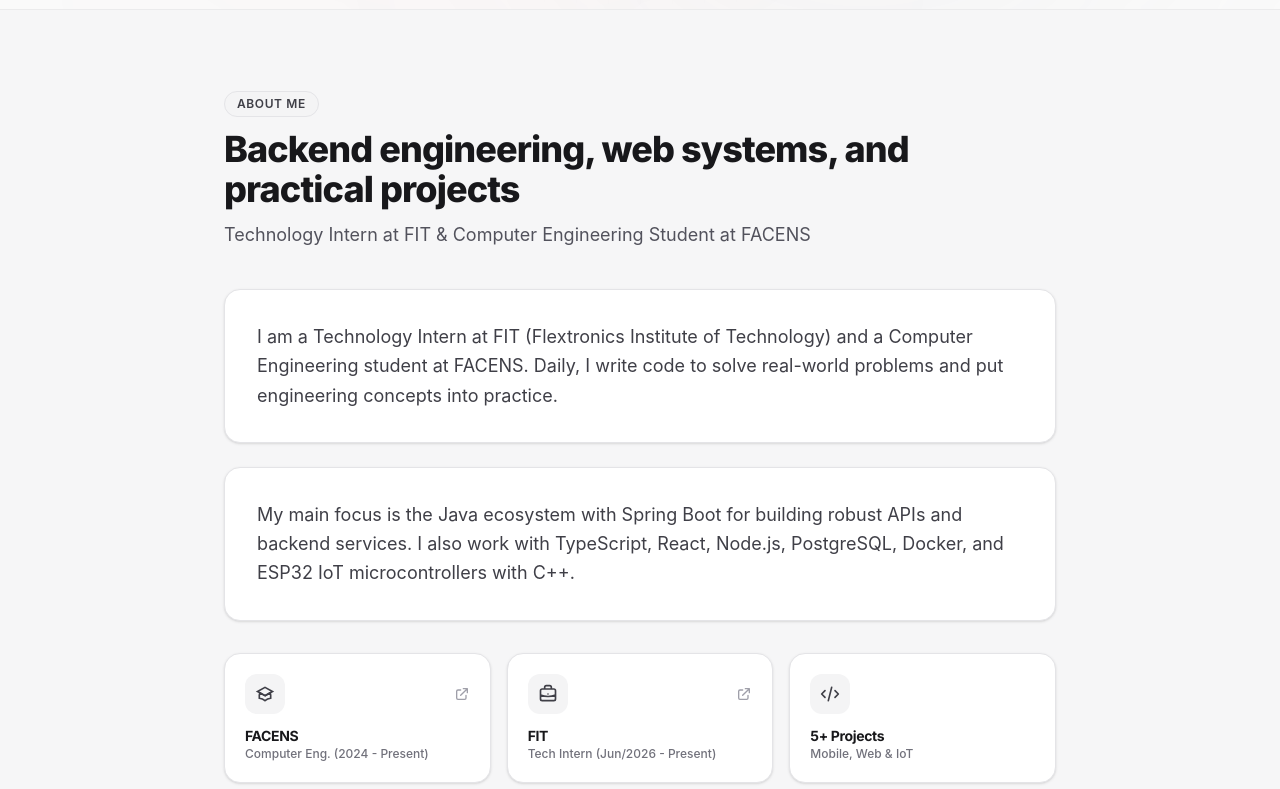
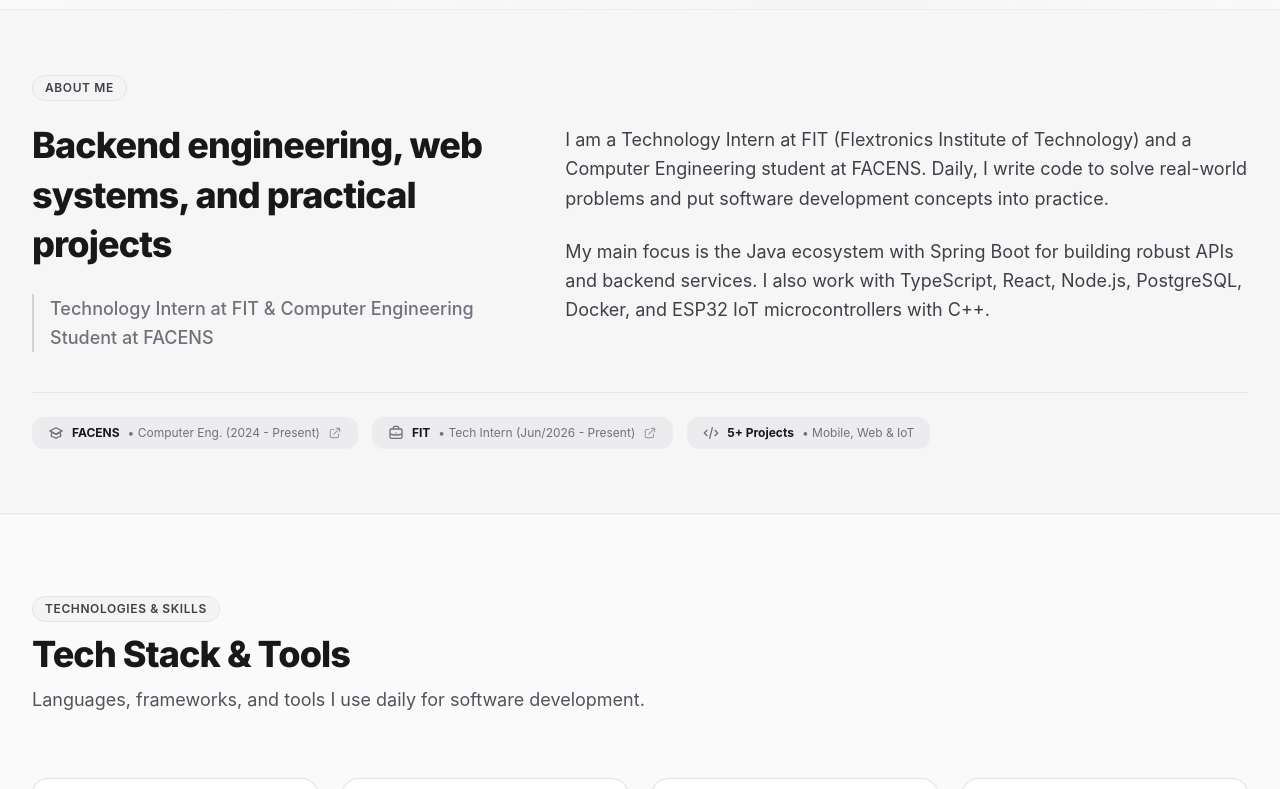
Before and after one commit to Gabrieldsrod/portfolio, an Angular app in the folder frontend/: page / in a window 1280 px wide. Shown: the part 711-1500 px from the top of the page. Built offline with nearby package versions, Linux system fonts and the light colour scheme.

Commit message:
refactor: improve content clarity and consistency in about section

```diff
--- a/frontend/src/app/components/about/about.component.html
+++ b/frontend/src/app/components/about/about.component.html
@@ -1,87 +1,81 @@
 <!-- About Section -->
-<section id="about" class="py-20 relative bg-zinc-100/50 dark:bg-zinc-900/30 border-y border-zinc-200/60 dark:border-zinc-800/60 transition-colors duration-300">
-  <div class="max-w-4xl mx-auto px-4 sm:px-6 lg:px-8 space-y-10">
+<section id="about" class="py-12 sm:py-16 relative bg-zinc-100/50 dark:bg-zinc-900/30 border-y border-zinc-200/60 dark:border-zinc-800/60 transition-colors duration-300">
+  <div class="max-w-7xl mx-auto px-4 sm:px-6 lg:px-8">
 
-    <!-- Header -->
-    <div class="space-y-3">
+    <!-- Section Badge -->
+    <div class="mb-5">
       <div class="inline-flex items-center gap-1.5 px-3 py-1 rounded-full bg-zinc-100 dark:bg-zinc-800/80 text-zinc-700 dark:text-zinc-300 border border-zinc-200 dark:border-zinc-700/60 text-xs font-semibold uppercase tracking-wider">
         <span>{{ lang.t().about.badge }}</span>
       </div>
-      <h2 class="text-3xl sm:text-4xl font-extrabold text-zinc-900 dark:text-white tracking-tight">
+    </div>
+
+    <!-- Editorial 2-Column Grid -->
+    <div class="grid grid-cols-1 lg:grid-cols-12 gap-10 lg:gap-16 items-start">
+
+      <!-- LEFT COLUMN: Main Title & Subtitle -->
+      <div class="lg:col-span-5 space-y-6">
+        <h2 class="text-3xl sm:text-4xl font-extrabold text-zinc-900 dark:text-white tracking-tight leading-snug">
           {{ lang.t().about.title }}
         </h2>
-      <p class="text-zinc-600 dark:text-zinc-400 text-base sm:text-lg">
+
+        <p class="text-base sm:text-lg font-medium text-zinc-500 dark:text-zinc-400 leading-relaxed border-l-2 border-zinc-300 dark:border-zinc-700 pl-4">
           {{ lang.t().about.subtitle }}
         </p>
       </div>
 
-    <!-- Bio Paragraphs & Highlights -->
-    <div class="space-y-6 text-zinc-700 dark:text-zinc-300 leading-relaxed text-base sm:text-lg">
-      <p class="bg-white dark:bg-zinc-900/80 p-6 sm:p-8 rounded-2xl border border-zinc-200 dark:border-zinc-800 shadow-sm">
+      <!-- RIGHT COLUMN: Continuous Unboxed Prose Paragraphs -->
+      <div class="lg:col-span-7 space-y-6 text-zinc-700 dark:text-zinc-300 leading-relaxed text-base sm:text-lg font-normal lg:pt-1">
+        <p>
           {{ lang.t().about.p1 }}
         </p>
-      <p class="bg-white dark:bg-zinc-900/80 p-6 sm:p-8 rounded-2xl border border-zinc-200 dark:border-zinc-800 shadow-sm">
+        <p>
           {{ lang.t().about.p2 }}
         </p>
+      </div>
 
-      <!-- Profile Highlight Cards -->
-      <div class="grid grid-cols-1 sm:grid-cols-3 gap-4 pt-2">
+    </div>
 
-        <!-- Card 1: Academic (FACENS Link) -->
-        <a href="https://facens.br" target="_blank" rel="noopener noreferrer" class="p-5 rounded-2xl bg-white dark:bg-zinc-900 border border-zinc-200 dark:border-zinc-800 space-y-3 hover:border-zinc-400 dark:hover:border-zinc-700 transition-all group block shadow-sm" title="Visitar site da FACENS">
-          <div class="flex items-center justify-between">
-            <div class="p-2.5 rounded-xl bg-zinc-100 dark:bg-zinc-800 text-zinc-700 dark:text-zinc-300 group-hover:scale-105 transition-transform w-fit">
-              <svg class="w-5 h-5" fill="none" viewBox="0 0 24 24" stroke="currentColor" stroke-width="2">
+    <!-- Bottom Profile Highlights: Discrete Horizontal List / Pills -->
+    <div class="flex flex-wrap items-center gap-3.5 pt-6 mt-8 sm:mt-10 border-t border-zinc-200/80 dark:border-zinc-800/80">
+
+        <!-- Item 1: Academic (FACENS Link) -->
+        <a href="https://facens.br" target="_blank" rel="noopener noreferrer"
+           class="inline-flex items-center gap-2 px-4 py-2 rounded-xl bg-zinc-200/50 dark:bg-zinc-800/50 hover:bg-zinc-200 dark:hover:bg-zinc-800 text-zinc-800 dark:text-zinc-200 transition-all group cursor-pointer text-xs font-medium"
+           title="Visitar site da FACENS">
+          <svg class="w-4 h-4 text-zinc-500 dark:text-zinc-400 group-hover:text-zinc-900 dark:group-hover:text-white transition-colors" fill="none" viewBox="0 0 24 24" stroke="currentColor" stroke-width="2">
             <path d="M12 14l9-5-9-5-9 5 9 5z" />
             <path d="M12 14l6.16-3.422a12.083 12.083 0 01.665 6.479A11.952 11.952 0 0012 20.055a11.952 11.952 0 00-6.824-2.998 12.078 12.078 0 01.665-6.479L12 14z" />
           </svg>
-            </div>
-            <svg class="w-4 h-4 text-zinc-400 group-hover:text-zinc-600 dark:group-hover:text-zinc-300 transition-colors" fill="none" viewBox="0 0 24 24" stroke="currentColor" stroke-width="2">
+          <span class="font-bold text-zinc-900 dark:text-white">{{ lang.t().about.card1Title }}</span>
+          <span class="text-zinc-500 dark:text-zinc-400 font-normal">&bull; {{ lang.t().about.card1Sub }}</span>
+          <svg class="w-3.5 h-3.5 text-zinc-400 group-hover:text-zinc-700 dark:group-hover:text-zinc-300 transition-colors" fill="none" viewBox="0 0 24 24" stroke="currentColor" stroke-width="2">
             <path stroke-linecap="round" stroke-linejoin="round" d="M10 6H6a2 2 0 00-2 2v10a2 2 0 002 2h10a2 2 0 002-2v-4M14 4h6m0 0v6m0-6L10 14" />
           </svg>
-          </div>
-          <div>
-            <h4 class="text-sm font-bold text-zinc-900 dark:text-white group-hover:text-zinc-700 dark:group-hover:text-zinc-200 transition-colors flex items-center gap-1">
-              <span>{{ lang.t().about.card1Title }}</span>
-            </h4>
-            <p class="text-xs font-medium text-zinc-500 dark:text-zinc-400">{{ lang.t().about.card1Sub }}</p>
-          </div>
         </a>
 
-        <!-- Card 2: Role (FIT Link) -->
-        <a href="https://www.fit-tecnologia.org.br" target="_blank" rel="noopener noreferrer" class="p-5 rounded-2xl bg-white dark:bg-zinc-900 border border-zinc-200 dark:border-zinc-800 space-y-3 hover:border-zinc-400 dark:hover:border-zinc-700 transition-all group block shadow-sm" title="Visitar site do FIT">
-          <div class="flex items-center justify-between">
-            <div class="p-2.5 rounded-xl bg-zinc-100 dark:bg-zinc-800 text-zinc-700 dark:text-zinc-300 group-hover:scale-105 transition-transform w-fit">
-              <svg class="w-5 h-5" fill="none" viewBox="0 0 24 24" stroke="currentColor" stroke-width="2">
+        <!-- Item 2: Role (FIT Link) -->
+        <a href="https://www.fit-tecnologia.org.br" target="_blank" rel="noopener noreferrer"
+           class="inline-flex items-center gap-2 px-4 py-2 rounded-xl bg-zinc-200/50 dark:bg-zinc-800/50 hover:bg-zinc-200 dark:hover:bg-zinc-800 text-zinc-800 dark:text-zinc-200 transition-all group cursor-pointer text-xs font-medium"
+           title="Visitar site do FIT">
+          <svg class="w-4 h-4 text-zinc-500 dark:text-zinc-400 group-hover:text-zinc-900 dark:group-hover:text-white transition-colors" fill="none" viewBox="0 0 24 24" stroke="currentColor" stroke-width="2">
             <path stroke-linecap="round" stroke-linejoin="round" d="M21 13.255A23.931 23.931 0 0112 15c-3.183 0-6.22-.62-9-1.745M16 6V4a2 2 0 00-2-2h-4a2 2 0 00-2 2v2m4 6h.01M5 20h14a2 2 0 002-2V8a2 2 0 00-2-2H5a2 2 0 00-2 2v10a2 2 0 002 2z" />
           </svg>
-            </div>
-            <svg class="w-4 h-4 text-zinc-400 group-hover:text-zinc-600 dark:group-hover:text-zinc-300 transition-colors" fill="none" viewBox="0 0 24 24" stroke="currentColor" stroke-width="2">
+          <span class="font-bold text-zinc-900 dark:text-white">{{ lang.t().about.card2Title }}</span>
+          <span class="text-zinc-500 dark:text-zinc-400 font-normal">&bull; {{ lang.t().about.card2Sub }}</span>
+          <svg class="w-3.5 h-3.5 text-zinc-400 group-hover:text-zinc-700 dark:group-hover:text-zinc-300 transition-colors" fill="none" viewBox="0 0 24 24" stroke="currentColor" stroke-width="2">
             <path stroke-linecap="round" stroke-linejoin="round" d="M10 6H6a2 2 0 00-2 2v10a2 2 0 002 2h10a2 2 0 002-2v-4M14 4h6m0 0v6m0-6L10 14" />
           </svg>
-          </div>
-          <div>
-            <h4 class="text-sm font-bold text-zinc-900 dark:text-white group-hover:text-zinc-700 dark:group-hover:text-zinc-200 transition-colors flex items-center gap-1">
-              <span>{{ lang.t().about.card2Title }}</span>
-            </h4>
-            <p class="text-xs font-medium text-zinc-500 dark:text-zinc-400">{{ lang.t().about.card2Sub }}</p>
-          </div>
         </a>
 
-        <!-- Card 3: Projects -->
-        <div class="p-5 rounded-2xl bg-white dark:bg-zinc-900 border border-zinc-200 dark:border-zinc-800 space-y-3 shadow-sm">
-          <div class="p-2.5 rounded-xl bg-zinc-100 dark:bg-zinc-800 text-zinc-700 dark:text-zinc-300 w-fit">
-            <svg class="w-5 h-5" fill="none" viewBox="0 0 24 24" stroke="currentColor" stroke-width="2">
+        <!-- Item 3: Projects -->
+        <div class="inline-flex items-center gap-2 px-4 py-2 rounded-xl bg-zinc-200/50 dark:bg-zinc-800/50 text-zinc-800 dark:text-zinc-200 text-xs font-medium">
+          <svg class="w-4 h-4 text-zinc-500 dark:text-zinc-400" fill="none" viewBox="0 0 24 24" stroke="currentColor" stroke-width="2">
             <path stroke-linecap="round" stroke-linejoin="round" d="M10 20l4-16m4 4l4 4-4 4M6 16l-4-4 4-4" />
           </svg>
-          </div>
-          <div>
-            <h4 class="text-sm font-bold text-zinc-900 dark:text-white">{{ lang.t().about.card3Title }}</h4>
-            <p class="text-xs font-medium text-zinc-500 dark:text-zinc-400">{{ lang.t().about.card3Sub }}</p>
-          </div>
+          <span class="font-bold text-zinc-900 dark:text-white">{{ lang.t().about.card3Title }}</span>
+          <span class="text-zinc-500 dark:text-zinc-400 font-normal">&bull; {{ lang.t().about.card3Sub }}</span>
         </div>
 
-      </div>
       </div>
 
   </div>
--- a/frontend/src/app/services/language.service.ts
+++ b/frontend/src/app/services/language.service.ts
@@ -101,7 +101,7 @@ const DICTIONARY: Record<Language, Translations> = {
       badge: 'Sobre Mim',
       title: 'Desenvolvimento backend, sistemas web e projetos práticos',
       subtitle: 'Estagiário de Tecnologia no FIT & Cursando Engenharia da Computação na FACENS',
-      p1: 'Sou estagiário de tecnologia no FIT (Flextronics Instituto de Tecnologia) e estudante de Engenharia da Computação na FACENS. No meu dia a dia, escrevo código para resolver problemas reais e aplico na prática o que aprendo na faculdade.',
+      p1: 'Sou estagiário de tecnologia no FIT (Flextronics Instituto de Tecnologia) e estudante de Engenharia da Computação na FACENS. No meu dia a dia, escrevo código para resolver problemas reais e aplico na prática o que aprendo durante meus estudos.',
       p2: 'Meu foco principal é no ecossistema Java com Spring Boot para construção de APIs e serviços backend robustos. Também trabalho com TypeScript, React, Node.js, PostgreSQL, Docker e integração com microcontroladores ESP32 com C++.',
       card1Title: 'FACENS',
       card1Sub: 'Eng. da Computação (2024 - Presente)',
@@ -177,7 +177,7 @@ const DICTIONARY: Record<Language, Translations> = {
       badge: 'About Me',
       title: 'Backend engineering, web systems, and practical projects',
       subtitle: 'Technology Intern at FIT & Computer Engineering Student at FACENS',
-      p1: 'I am a Technology Intern at FIT (Flextronics Institute of Technology) and a Computer Engineering student at FACENS. Daily, I write code to solve real-world problems and put engineering concepts into practice.',
+      p1: 'I am a Technology Intern at FIT (Flextronics Institute of Technology) and a Computer Engineering student at FACENS. Daily, I write code to solve real-world problems and put software development concepts into practice.',
       p2: 'My main focus is the Java ecosystem with Spring Boot for building robust APIs and backend services. I also work with TypeScript, React, Node.js, PostgreSQL, Docker, and ESP32 IoT microcontrollers with C++.',
       card1Title: 'FACENS',
       card1Sub: 'Computer Eng. (2024 - Present)',
```
Lines whose indentation alone changed are shown as unchanged.
